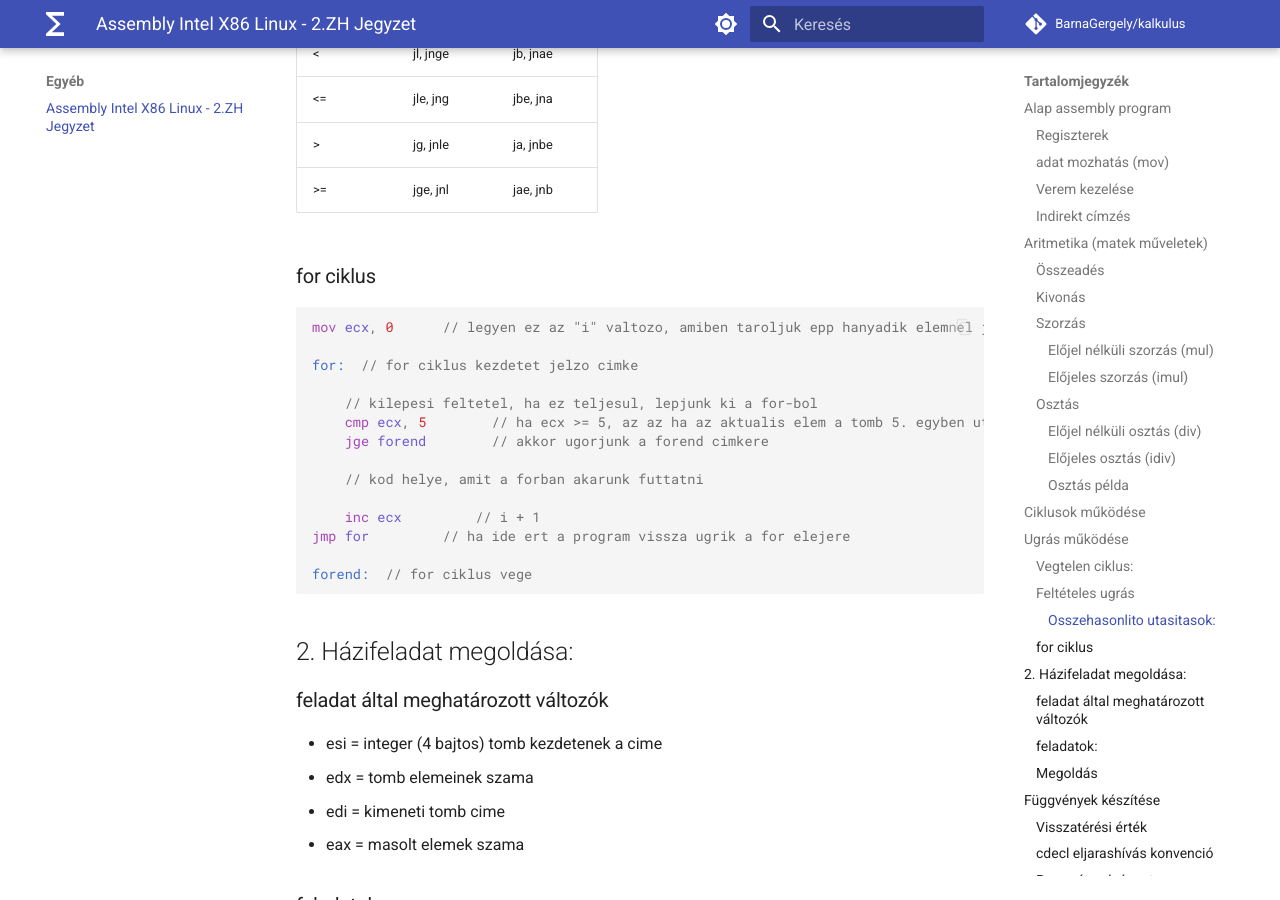
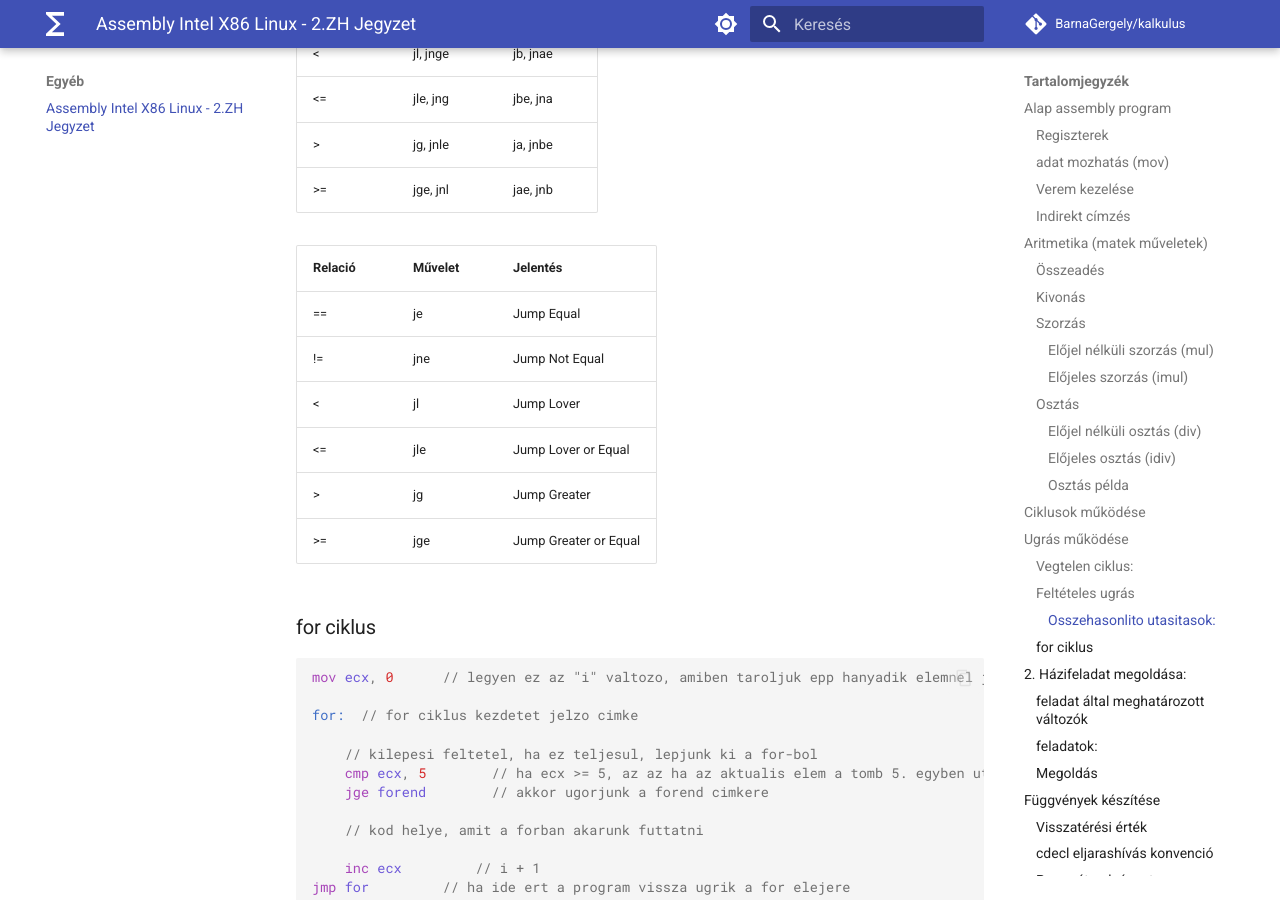
Before and after one commit to BarnaGergely/kalkulus, an MkDocs documentation site: the page built from docs/egyéb/assembly-intel.md, in a window 1280 px wide and 900 px high, scrolled down 4705 px. Built offline with MkDocs 1.6.1 and Material for MkDocs 9.7.7, drawn with Linux system fonts in a browser that asks for light colours; comment, search, counter and statistics services are not loaded.

Commit message:
relációk frissításe assembly

````diff
--- a/docs/egyéb/assembly-intel.md
+++ b/docs/egyéb/assembly-intel.md
@@ -161,7 +161,6 @@ idiv eax       // eax = eax / eax
 
 ```
 
-
 ## Ciklusok működése
 
 Assembly-ben nincsenek ciklusok. Fut a program vegrehajtasa fentrol lefele sorrol sorra,
@@ -200,6 +199,15 @@ jz kezdet    // ha az elozo cmp utasitasban megadott adatok egyenlok, a kezdet c
 | <=      | jle, jng  | jbe, jna    |
 | >       | jg, jnle  | ja, jnbe    |
 | >=      | jge, jnl  | jae, jnb    |
+
+| Relació | Művelet | Jelentés              |
+| ------- | ------- | --------------------- |
+| ==      | je      | Jump Equal            |
+| !=      | jne     | Jump Not Equal        |
+| <       | jl      | Jump Lover            |
+| <=      | jle     | Jump Lover or Equal   |
+| >       | jg      | Jump Greater          |
+| >=      | jge     | Jump Greater or Equal |
 
 ### for ciklus
 
````
